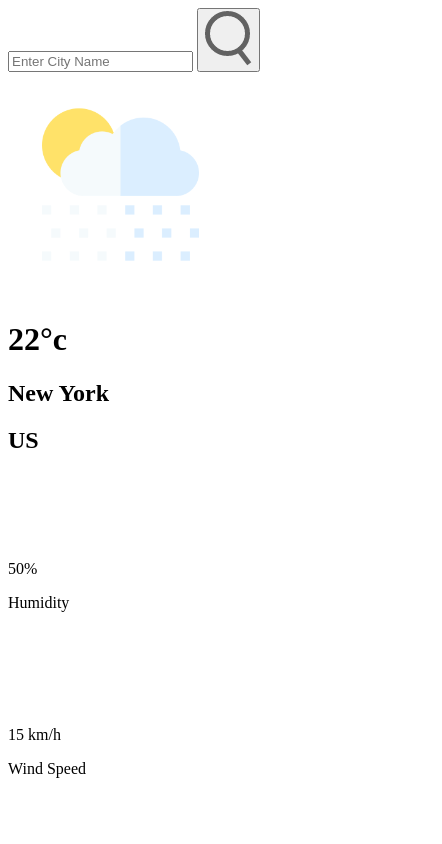
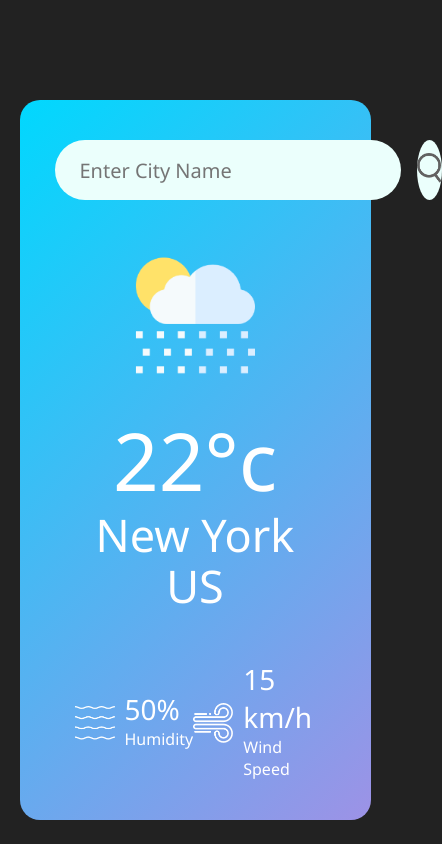
Before and after one commit to tuta-bits/sky-cast, a plain HTML site: page index.html in a window 390 px wide. Shown: the whole page, 442 px wide, since content can reach past the window. Drawn offline with Linux system fonts and the light colour scheme.

Commit message:
Modify Add style.css to make the app responsive Add css elements to the tags in index.html

```diff
--- /dev/null
+++ b/Style/styles.css
@@ -0,0 +1,99 @@
+* {
+    margin: 0;
+    padding: 0;
+    font-family: 'Segoe UI', Tahoma, Geneva, Verdana, sans-serif;
+    box-sizing: border-box;
+}
+
+body {
+    background: #222;
+}
+
+.wrapper {
+    width: 90%;
+    max-width: 470px;
+    background: linear-gradient(135deg, #00d8fe, #9d92e6);
+    color: #fff;
+    margin: 100px auto 0;
+    border-radius: 20px;
+    padding: 40px 35px;
+    text-align: center;
+}
+
+.search {
+    width: 100%;
+    display: flex;
+    align-items: center;
+    justify-content: space-between;
+}
+
+.search input {
+    border: 0;
+    outline: 0;
+    background: #ebfffc;
+    color: #555;
+    padding: 10px 25px;
+    height: 60px;
+    border-radius: 30px;
+    flex: 1;
+    margin-right: 16px;
+    font-size: 20px;
+}
+
+.search button {
+    border: 0;
+    outline: 0;
+    background: #ebfffc;
+    border-radius: 50%;
+    width: 60px;
+    height: 60px;
+    cursor: pointer;
+}
+
+.search img {
+    width: 25px;
+}
+
+.weather-icon {
+    width: 170px;
+    margin-top: 30px;
+}
+
+.weather h1 {
+    font-size: 80px;
+    font-weight: 500;
+}
+
+.weather h2 {
+    font-size: 45px;
+    font-weight: 400;
+    margin-top: -10px;
+}
+
+.details {
+    display: flex;
+        align-items: center;
+        justify-content: space-between;
+        padding: 0 20px;
+        margin-top: 50px;
+}
+
+.col {
+    display: flex;
+    align-items: center;
+    text-align: left;
+}
+
+.col img {
+    width: 40px;
+    margin-right: 10px;
+}
+
+.humidity, .wind {
+    font-size: 28px;
+    margin-top: -6px;
+}
+
+.weather {
+    display: ;
+}
--- a/index.html
+++ b/index.html
@@ -3,7 +3,7 @@
 <head>
     <meta charset="UTF-8">
     <meta name="viewport" content="width=device-width, initial-scale=1.0">
-    <link rel="stylesheet" href="style.css">
+    <link rel="stylesheet" href="Style/styles.css">
     <title>Sky-cast</title>
 </head>
 <body>
```
